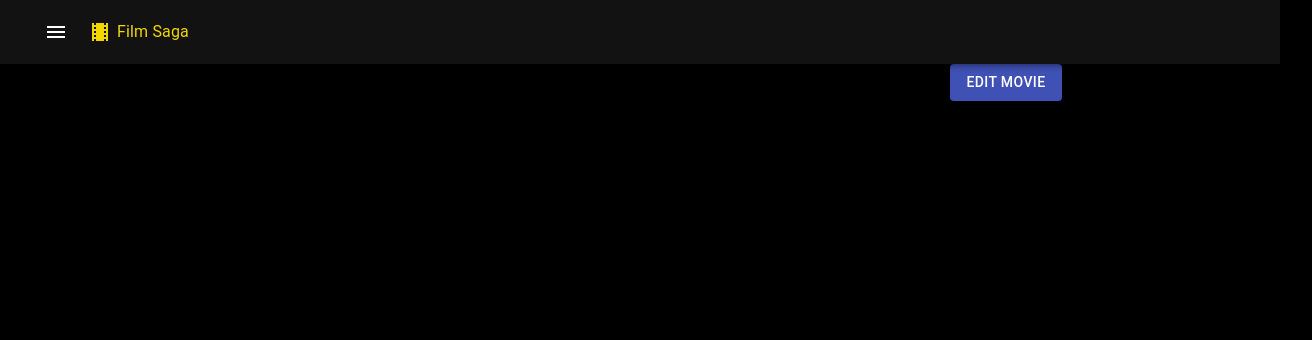
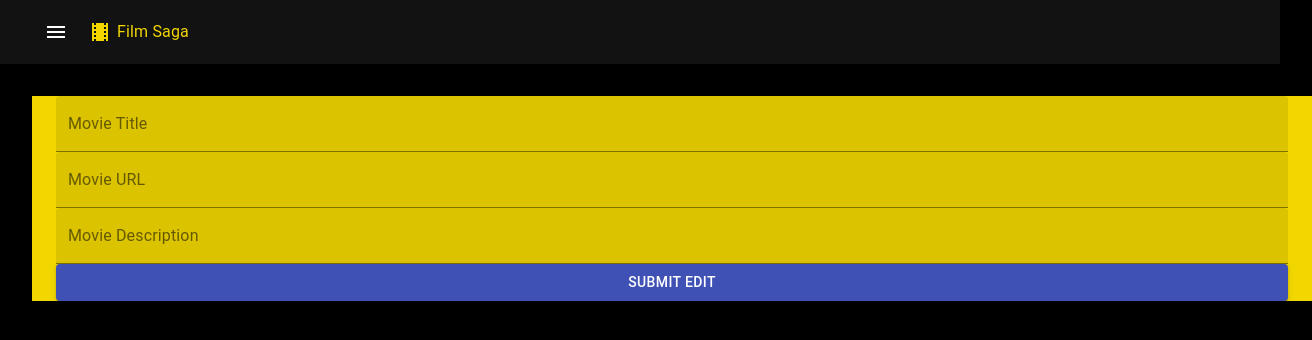
Before and after one commit to matthewbouc/weekend-movie-sagas, a React (Create React App) app: page /#/details/edit/1 in a window 1280 px wide. Shown: the top 340 px of the page, 1312 px wide, since content can reach past the window. Built offline with nearby package versions, Linux system fonts and the light colour scheme; no server answers.

Commit message:
styling: colors, alignment, sizing

```diff
--- a/src/components/AddMovie/AddMovie.jsx
+++ b/src/components/AddMovie/AddMovie.jsx
@@ -1,10 +1,27 @@
-import { Button, TextField } from "@material-ui/core";
+import { Button, Container, makeStyles, TextField } from "@material-ui/core";
 import { useEffect, useState } from "react";
 import { useDispatch } from "react-redux";
 import GenreSelect from "./GenreSelect";
 
 
+const useStyles = makeStyles((theme) => ({
+    textInput: {
+        color: "white",
+        backgroundClip: "white",
+    },
+    container: {
+        display: 'flex',
+        flexDirection: 'column',
+        backgroundColor: '#F2D600',
+        marginTop: theme.spacing(4),
+        marginLeft: theme.spacing(4),
+        marginRight: theme.spacing(4),
+    },
+
+}))
+
 function AddMovie() {
+    const classes = useStyles();
     const dispatch = useDispatch();
 
     const [movieTitle, setMovieTitle] = useState('');
@@ -44,14 +61,14 @@ function AddMovie() {
     }
 
     return(
-        <form>
+        <Container className={classes.container}>
             <TextField value={movieTitle} onChange={(event) => setMovieTitle(event.target.value)} variant="filled" label="Movie Title"/>
             <TextField value={movieDescription} onChange={(event) => setMovieDescription(event.target.value)} variant="filled" label="Movie Description"/>
             <TextField value={movieUrl} onChange={(event) => setMovieUrl(event.target.value)} variant="filled" label="Movie URL"/>
             <GenreSelect genreArray={genreArray} setGenreArray={setGenreArray}/>
             <Button variant="contained" color="primary" onClick={handleSubmit}>Add Movie</Button>
 
-        </form>
+        </Container>
     )
 }
 
--- a/src/components/AddMovie/GenreSelect.jsx
+++ b/src/components/AddMovie/GenreSelect.jsx
@@ -40,7 +40,7 @@ function GenreSelect({genreArray, setGenreArray}) {
 
     return (
     <div>
-        <Button onClick={handleClickOpen}>Open select dialog</Button>
+        <Button color="secondary" variant="contained" onClick={handleClickOpen}>Open select dialog</Button>
         <Dialog open={open} onClose={handleClose}>
         <DialogTitle>Fill the form</DialogTitle>
         <DialogContent>
@@ -62,9 +62,6 @@ function GenreSelect({genreArray, setGenreArray}) {
         </DialogContent>
         <DialogActions>
             <Button onClick={handleClose} color="primary">
-            Cancel
-            </Button>
-            <Button onClick={handleClose} color="primary">
             Ok
             </Button>
         </DialogActions>
--- a/src/components/EditMovie/EditMovie.jsx
+++ b/src/components/EditMovie/EditMovie.jsx
@@ -1,10 +1,27 @@
 import { useEffect, useState } from "react";
 import { useDispatch, useSelector } from "react-redux";
 import { useParams } from "react-router-dom";
-import { TextField, Button } from "@material-ui/core";
+import { TextField, Button, makeStyles, Container, Grid } from "@material-ui/core";
 import GenreSelect from "../AddMovie/GenreSelect";
 
+const useStyles = makeStyles((theme) => ({
+    textInput: {
+        color: "white",
+        backgroundClip: "white",
+    },
+    container: {
+        display: 'flex',
+        flexDirection: 'column',
+        backgroundColor: '#F2D600',
+        marginTop: theme.spacing(4),
+        marginLeft: theme.spacing(4),
+        marginRight: theme.spacing(4),
+    },
+
+}))
+
 function EditMovie() {
+    const classes = useStyles();
     const {movieId} = useParams();
     const dispatch = useDispatch();
     const movieDetails = useSelector(store => store.movieDetails);
@@ -57,13 +74,13 @@ function EditMovie() {
 
 
     return(
-        <form>
-        <TextField value={movieTitle} onChange={(event) => setMovieTitle(event.target.value)} variant="filled" label="Movie Title"/>
-        <TextField value={movieDescription} onChange={(event) => setMovieDescription(event.target.value)} variant="filled" label="Movie Description"/>
-        <TextField value={movieUrl} onChange={(event) => setMovieUrl(event.target.value)} variant="filled" label="Movie URL"/>
+        <Container className={classes.container}>
+        <TextField className={classes.textInput} value={movieTitle} onChange={(event) => setMovieTitle(event.target.value)} variant="filled" label="Movie Title"/>
+        <TextField className={classes.textInput} value={movieUrl} onChange={(event) => setMovieUrl(event.target.value)} variant="filled" label="Movie URL"/>
+        <TextField className={classes.textInput} value={movieDescription} onChange={(event) => setMovieDescription(event.target.value)} variant="filled" label="Movie Description"/>
         {/* <GenreSelect genreArray={genreArray} setGenreArray={setGenreArray}/> */}
-        <Button variant="contained" color="primary" onClick={handleSubmit}>Edit Movie</Button>
-    </form>
+        <Button variant="contained" color="primary" onClick={handleSubmit}>Submit Edit</Button>
+        </Container>
     )
 }
 
--- a/src/components/MovieDetails/MovieDetails.jsx
+++ b/src/components/MovieDetails/MovieDetails.jsx
@@ -1,9 +1,41 @@
-import { Button, Card, CardMedia, Container, Typography } from "@material-ui/core";
+import { Box, Button, Card, CardContent, CardMedia, Container, Grid, GridListTileBar, makeStyles, Typography } from "@material-ui/core";
 import { useEffect } from "react"
 import { useDispatch, useSelector } from "react-redux";
 import { useHistory, useParams } from "react-router-dom";
 
+
+const useStyles = makeStyles((theme) => ({
+    description: {
+        color: "white",
+
+    },
+    card: {
+        height: '100%',
+        width: 350,
+        backgroundColor: '#121212',
+        color: '#F2D600',
+        marginTop: theme.spacing(2),
+        marginBottom: theme.spacing(2),
+    },
+    cardContent: {
+        flexGrow: 1,
+    },
+    container: {
+        display: 'flex',
+        justifyContent: 'center',
+        flexDirection: 'column',
+        alignItems: 'center',
+        marginBottom: theme.spacing(8),
+
+    },
+    poster: {
+        height: 500,
+    }
+}))
+
+
 function MovieDetails() {
+    const classes = useStyles();
     const dispatch = useDispatch();
     const history = useHistory();
     const {movieId} = useParams();
@@ -22,18 +54,26 @@ function MovieDetails() {
     }
 
     return (
-        <Container>
-            <Card>
+        <Container className={classes.container}>
+            <Grid>
+            <Card className={classes.card}>
+                <CardContent>
                 <h2>{movieDetails.title}</h2>
-                <img src={movieDetails.poster} />
+                </CardContent>
+                <CardMedia >
+                <img src={movieDetails.poster} className={classes.poster} />
+                </CardMedia>
             </Card>
-            <Typography>{movieDetails.description}</Typography>
+            <Box>
+            <Typography className={classes.description}>{movieDetails.description}</Typography>
             {movieDetails.genres.map(genre => {
                 return <p key={genre}>{genre}</p>
             })}
+            </Box>
             <Button variant="contained" color="primary" onClick={()=>history.push(`/details/edit/${movieId}`)}>
                 Edit Movie
             </Button>
+            </Grid>
         </Container>
       );
 }
--- a/src/components/MovieList/MovieList.jsx
+++ b/src/components/MovieList/MovieList.jsx
@@ -9,6 +9,7 @@ import { CardContent, CardMedia, Container, makeStyles, Typography } from '@mate
 const useStyles = makeStyles((theme) => ({
     cardPoster: {
         height: 333,
+        cursor: "pointer"
     },
     cardGrid: {
         paddingTop: theme.spacing(4),
@@ -30,6 +31,7 @@ const useStyles = makeStyles((theme) => ({
     heading: {
         paddingBottom: theme.spacing(2),
         color: "#F2D600",
+        // font: theme.typography.fontFamily[0],
     }
   }));
 
@@ -49,7 +51,7 @@ function MovieList() {
     }
 
     return (
-        <Container className={classes.cardGrid} maxWidth="md">
+        <Container justify='center' className={classes.cardGrid} maxWidth="md">
             <Typography className={classes.heading} variant="h2">MovieList</Typography>
             <Grid container spacing={4}>
                 {movies.map(movie => {
```
